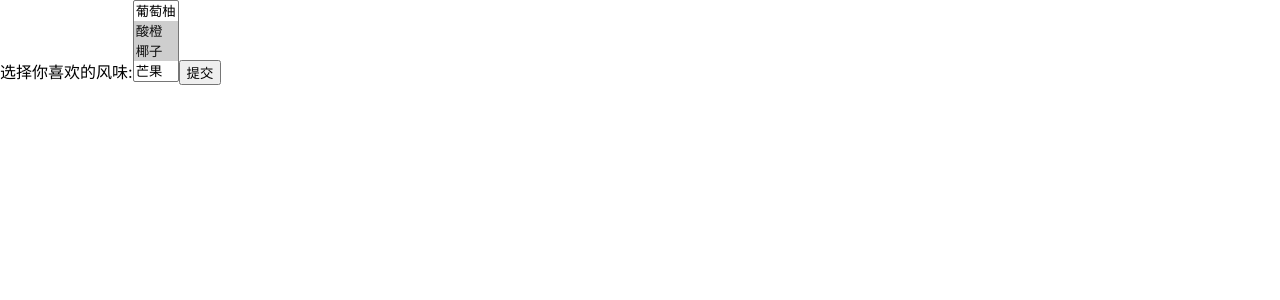
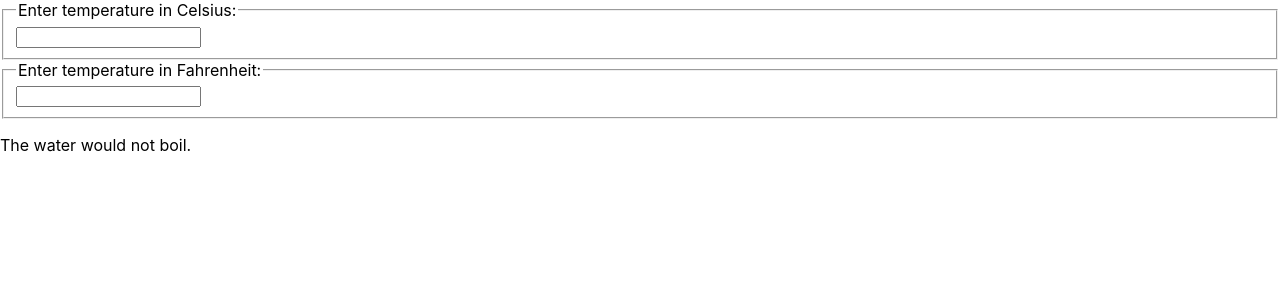
Before and after one commit to cwy007/react_example, a React (Create React App) app: page / in a window 1280 px wide. Shown: the top 300 px of the page. Built offline with nearby package versions, Linux system fonts and the light colour scheme.

Commit message:
状态提升

```diff
--- a/src/index.js
+++ b/src/index.js
@@ -3,110 +3,100 @@
 import './index.css';
 import * as serviceWorker from './serviceWorker';
 
-class NameForm extends React.Component {
+function BoilingVerdict(props) {
+  if (props.celsius >= 100) {
+    return <p>The water would boil.</p>;
+  }
+  return <p>The water would not boil.</p>;
+}
+
+class Calculator extends React.Component {
   constructor(props) {
     super(props);
-    this.state = { value: '' };
-
-    this.handleChange = this.handleChange.bind(this);
-    this.handleSubmit = this.handleSubmit.bind(this);
+    this.handleCelsiusChange = this.handleCelsiusChange.bind(this);
+    this.handleFahrenheitChange = this.handleFahrenheitChange.bind(this);
+    this.state = { temperature: '', scale: 'c' };
   }
 
-  handleChange(event) {
-    this.setState({ value: event.target.value });
+  handleCelsiusChange(temperature) {
+    this.setState({ scale: 'c', temperature });
   }
 
-  handleSubmit(event) {
-    alert('提交的名字: ' + this.state.value);
-    event.preventDefault();
+  handleFahrenheitChange(temperature) {
+    this.setState({ scale: 'f', temperature });
   }
 
   render() {
+    const scale = this.state.scale;
+    const temperature = this.state.temperature;
+    const celsius = scale === 'f' ? tryConvert(temperature, toCelsius) : temperature;
+    const fahrenheit = scale === 'c' ? tryConvert(temperature, toFahrenheit) : temperature;
+
     return (
-      <form onSubmit={this.handleSubmit}>
-        <h1>{this.state.value}</h1>
-        <label>
-          名字:
-          <input type="text" name="name" value={this.state.value} onChange={this.handleChange} />
-        </label>
-
-        <input type="submit" value="提交" />
-      </form>
+      <div>
+        <TemperatureInput
+          scale="c"
+          temperature={celsius}
+          onTemperatureChange={this.handleCelsiusChange} />
+        <TemperatureInput
+          scale="f"
+          temperature={fahrenheit}
+          onTemperatureChange={this.handleFahrenheitChange} />
+        <BoilingVerdict
+          celsius={parseFloat(celsius)} />
+      </div>
     );
   }
 }
 
-class EssayForm extends React.Component {
+const scaleNames = {
+  c: 'Celsius',
+  f: 'Fahrenheit'
+};
+
+class TemperatureInput extends React.Component {
   constructor(props) {
     super(props);
-    this.state = {
-      value: '请撰写一篇关于你喜欢的 DOM 元素的文章.'
-    };
-
     this.handleChange = this.handleChange.bind(this);
-    this.handleSubmit = this.handleSubmit.bind(this);
   }
 
-  handleChange(event) {
-    this.setState({ value: event.target.value });
-  }
-
-  handleSubmit(event) {
-    alert('提交的文章: ' + this.state.value);
-    event.preventDefault();
+  handleChange(e) {
+    this.props.onTemperatureChange(e.target.value);
   }
 
   render() {
+    const temperature = this.props.temperature;
+    const scale = this.props.scale;
     return (
-      <form onSubmit={this.handleSubmit}>
-        <label>
-          文章:
-          <textarea value={this.state.value} onChange={this.handleChange} />
-        </label>
-        <input type="submit" value="提交" />
-      </form>
+      <fieldset>
+        <legend>Enter temperature in {scaleNames[scale]}:</legend>
+        <input value={temperature}
+          onChange={this.handleChange} />
+      </fieldset>
     );
   }
 }
 
-class FlavorForm extends React.Component {
-  constructor(props) {
-    super(props);
-    this.state = { value: ["coconut", "lime"] };
+function toCelsius(fahrenheit) {
+  return (fahrenheit - 32) * 5 / 9;
+}
 
-    this.handleChange = this.handleChange.bind(this);
-    this.handleSubmit = this.handleSubmit.bind(this);
+function toFahrenheit(celsius) {
+  return (celsius * 9 / 5) + 32;
+}
+
+function tryConvert(temperature, convert) {
+  const input = parseFloat(temperature);
+  if (Number.isNaN(input)) {
+    return '';
   }
-
-  handleChange(event) {
-    this.setState({ value: event.target.value });
-  }
-
-  handleSubmit(event) {
-    alert('你喜欢的风味是: ' + this.state.value);
-    event.preventDefault();
-  }
-
-  render() {
-    return (
-      <form onSubmit={this.handleSubmit}>
-        <label>
-          选择你喜欢的风味:
-          <select multiple="true" value={this.state.value} onChange={this.handleChange}>
-            <option value="grapefruit">葡萄柚</option>
-            <option value="lime">酸橙</option>
-            <option value="coconut">椰子</option>
-            <option value="mango">芒果</option>
-          </select>
-        </label>
-        <input type="submit" value="提交" />
-      </form>
-    );
-  }
+  const output = convert(input);
+  const rounded = Math.round(output * 1000) / 1000;
+  return rounded.toString();
 }
 
 ReactDOM.render(
-  <FlavorForm />,
+  <Calculator />,
   document.getElementById('root')
 );
 
```
Also changed, not shown: 1 other file (tests, documents, lock files or other folders).
